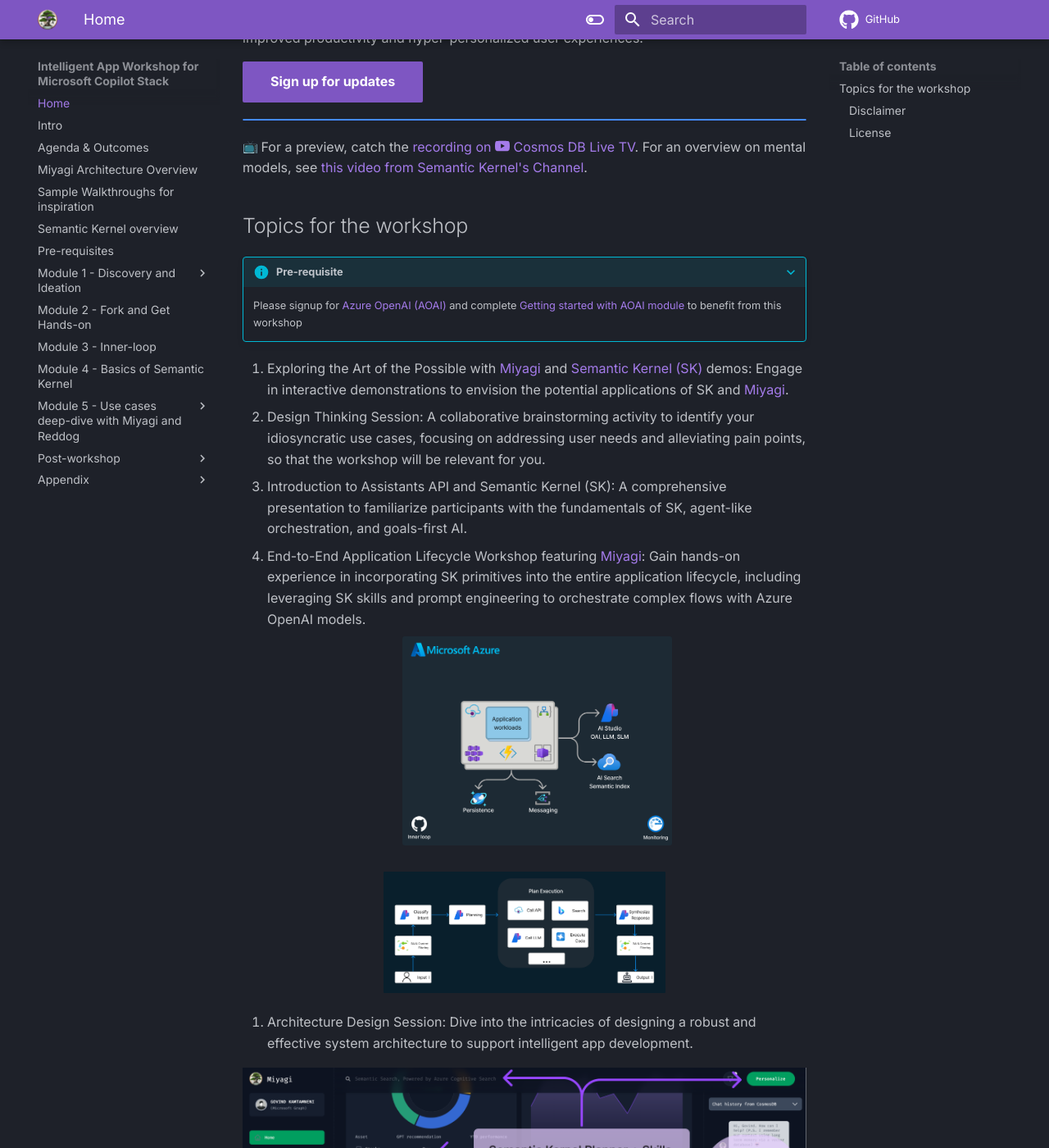
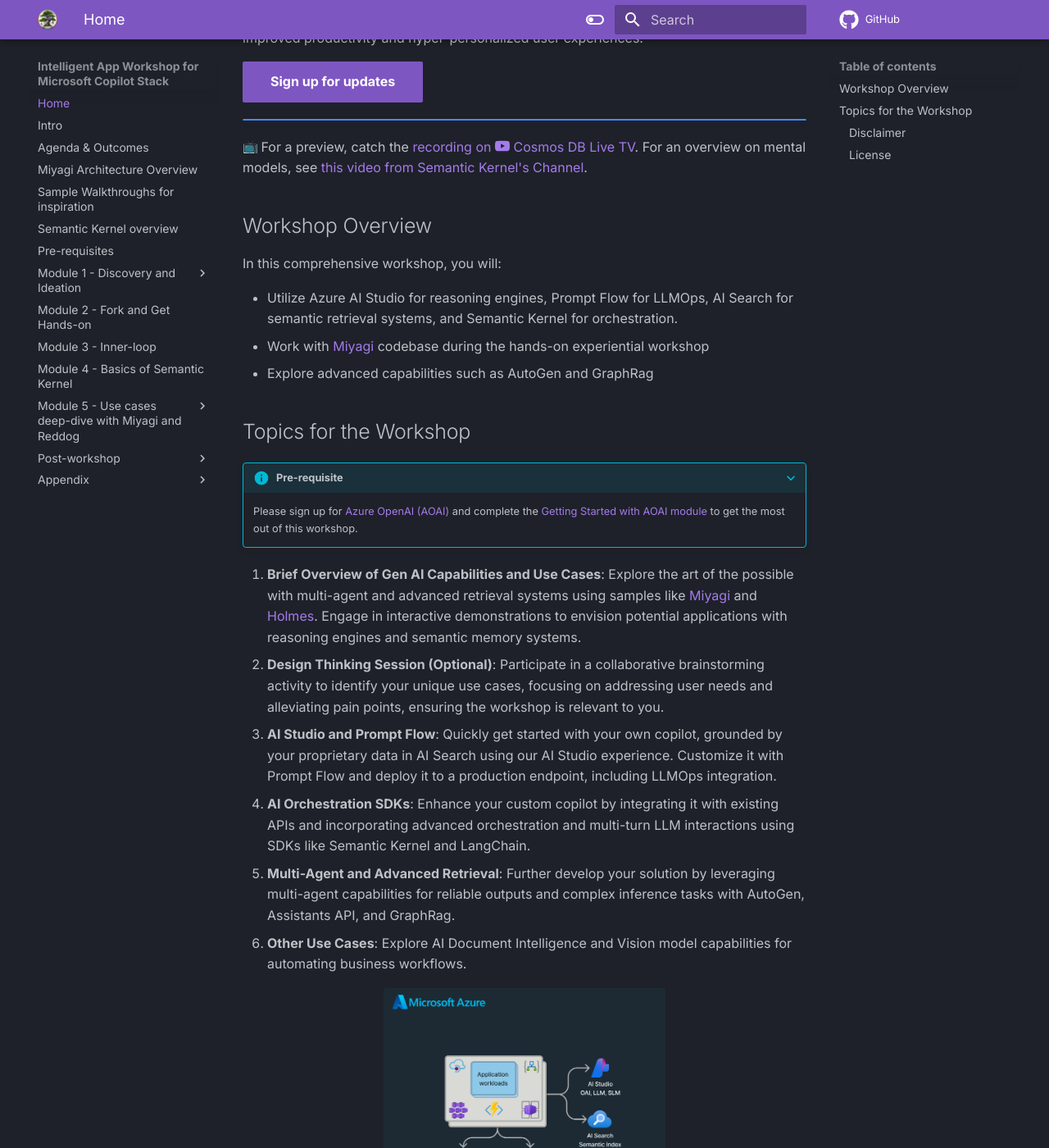
Before and after one commit to Azure/intelligent-app-workshop, an MkDocs documentation site: the page built from docs/index.md, in a window 1280 px wide and 1400 px high, scrolled down 274 px. Shown: the whole window at 82% size. Built offline with MkDocs 1.6.1 and Material for MkDocs 9.7.7, drawn with Linux system fonts in a browser that asks for light colours; emoji names are drawn with the system emoji font; comment, search, counter and statistics services are not loaded; some of the changed text lies outside the part shown.

Commit message:
update overview

```diff
--- a/docs/index.md
+++ b/docs/index.md
@@ -9,26 +9,33 @@ Inspired by Github Copilot's impact on developer productivity, this experiential
    :tv: For a preview, catch the [recording on :simple-youtube: Cosmos DB Live TV](https://www.youtube.com/watch?v=V8dlEvXdGEM&t=144s). For an overview on mental models, see [this video from Semantic Kernel's Channel](https://www.youtube.com/watch?v=EueJTTuluVQ&t=750s).
 
 
-## Topics for the workshop
+## Workshop Overview
+
+In this comprehensive workshop, you will:
+
+- Utilize Azure AI Studio for reasoning engines, Prompt Flow for LLMOps, AI Search for semantic retrieval systems, and Semantic Kernel for orchestration.
+- Work with [Miyagi](https://github.com/Azure-Samples/miyagi) codebase during the hands-on experiential workshop
+- Explore advanced capabilities such as AutoGen and GraphRag
+
+
+## Topics for the Workshop
 
 ???+ info "Pre-requisite"
 
-    Please signup for [Azure OpenAI (AOAI)](https://aka.ms/oai/access) and complete [Getting started with AOAI module](https://learn.microsoft.com/en-us/training/modules/get-started-openai/) to benefit from this workshop
+    Please sign up for [Azure OpenAI (AOAI)](https://aka.ms/oai/access) and complete the [Getting Started with AOAI module](https://learn.microsoft.com/en-us/training/modules/get-started-openai/) to get the most out of this workshop.
 
-1. Exploring the Art of the Possible with [Miyagi](https://github.com/Azure-Samples/miyagi) and [Semantic Kernel (SK)](https://github.com/microsoft/semantic-kernel) demos: Engage in interactive demonstrations to envision the potential applications of SK and [Miyagi](https://github.com/Azure-Samples/miyagi).
-1. Design Thinking Session: A collaborative brainstorming activity to identify your idiosyncratic use cases, focusing on addressing user needs and alleviating pain points, so that the workshop will be relevant for you.
-1. Introduction to Assistants API and Semantic Kernel (SK): A comprehensive presentation to familiarize participants with the fundamentals of SK, agent-like orchestration, and goals-first AI.
-1. End-to-End Application Lifecycle Workshop featuring [Miyagi](https://github.com/Azure-Samples/miyagi): Gain hands-on experience in incorporating SK primitives into the entire application lifecycle, including leveraging SK skills and prompt engineering to orchestrate complex flows with Azure OpenAI models. <p align="center"><img src="assets/images/basic-arch.png" width=50% /></p>
+1. **Brief Overview of Gen AI Capabilities and Use Cases**: Explore the art of the possible with multi-agent and advanced retrieval systems using samples like [Miyagi](https://github.com/Azure-Samples/miyagi) and [Holmes](https://github.com/Azure-Samples/holmes). Engage in interactive demonstrations to envision potential applications with reasoning engines and semantic memory systems.
+1. **Design Thinking Session (Optional)**: Participate in a collaborative brainstorming activity to identify your unique use cases, focusing on addressing user needs and alleviating pain points, ensuring the workshop is relevant to you.
+1. **AI Studio and Prompt Flow**: Quickly get started with your own copilot, grounded by your proprietary data in AI Search using our AI Studio experience. Customize it with Prompt Flow and deploy it to a production endpoint, including LLMOps integration.
+1. **AI Orchestration SDKs**: Enhance your custom copilot by integrating it with existing APIs and incorporating advanced orchestration and multi-turn LLM interactions using SDKs like Semantic Kernel and LangChain.
+1. **Multi-Agent and Advanced Retrieval**: Further develop your solution by leveraging multi-agent capabilities for reliable outputs and complex inference tasks with AutoGen, Assistants API, and GraphRag.
+1. **Other Use Cases**: Explore AI Document Intelligence and Vision model capabilities for automating business workflows.
+
+<p align="center"><img src="assets/images/basic-arch.png" width=50% /></p>
 <p align="center"><img src="assets/images/ai_application.png" width=50% /></p>
-1. Architecture Design Session: Dive into the intricacies of designing a robust and effective system architecture to support intelligent app development.
 
-![miyagi-ui](assets/images/ui-annotations.png)
+[See full agenda](wksp/00-intro/agenda-and-outcomes.md){ .md-button }
 
-<p align="left"><img src="assets/images/plugin.png" width=50% /></p>
-
-
-
-[See full-agenda](wksp/00-intro/agenda-and-outcomes.md){ .md-button }
 
 
 ### Disclaimer
```
